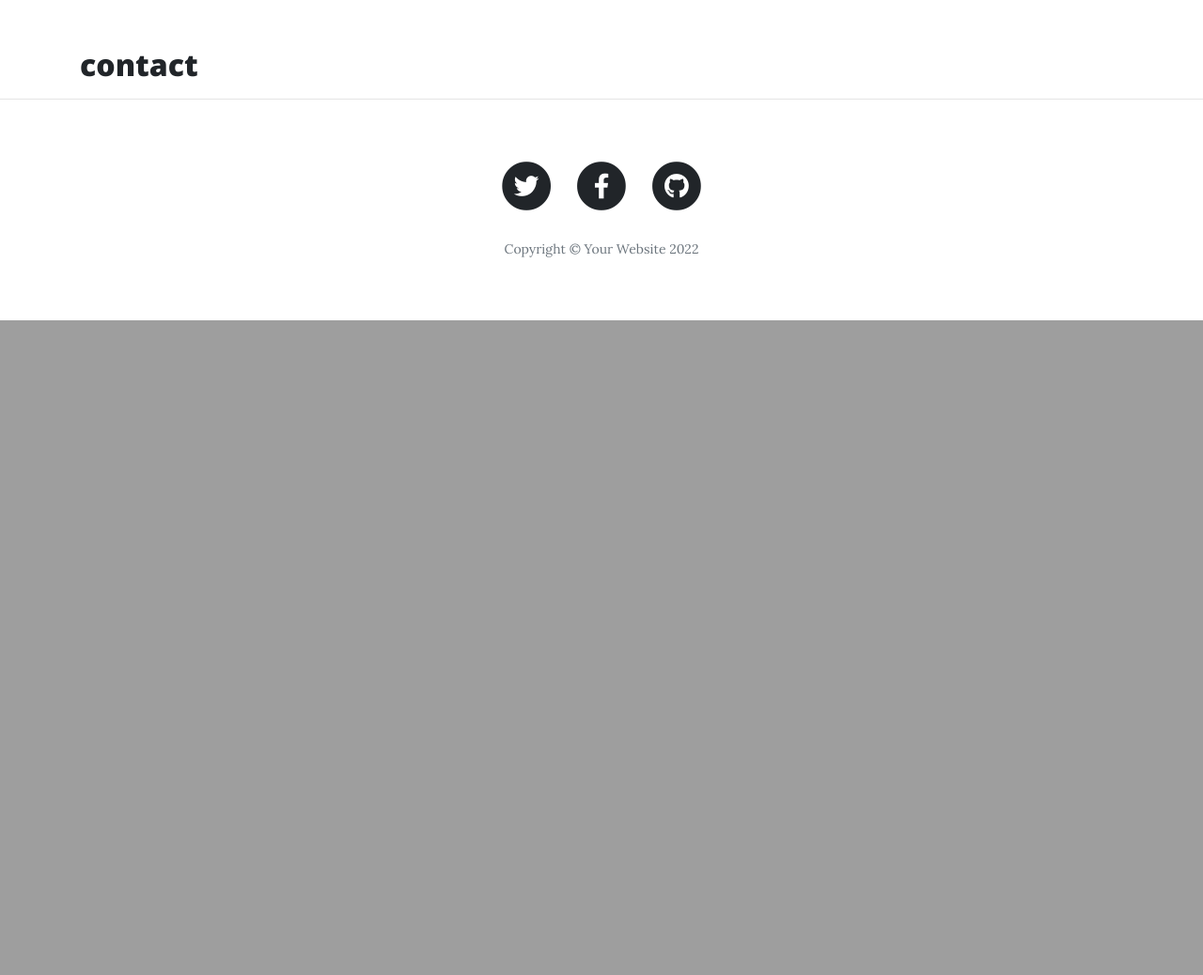
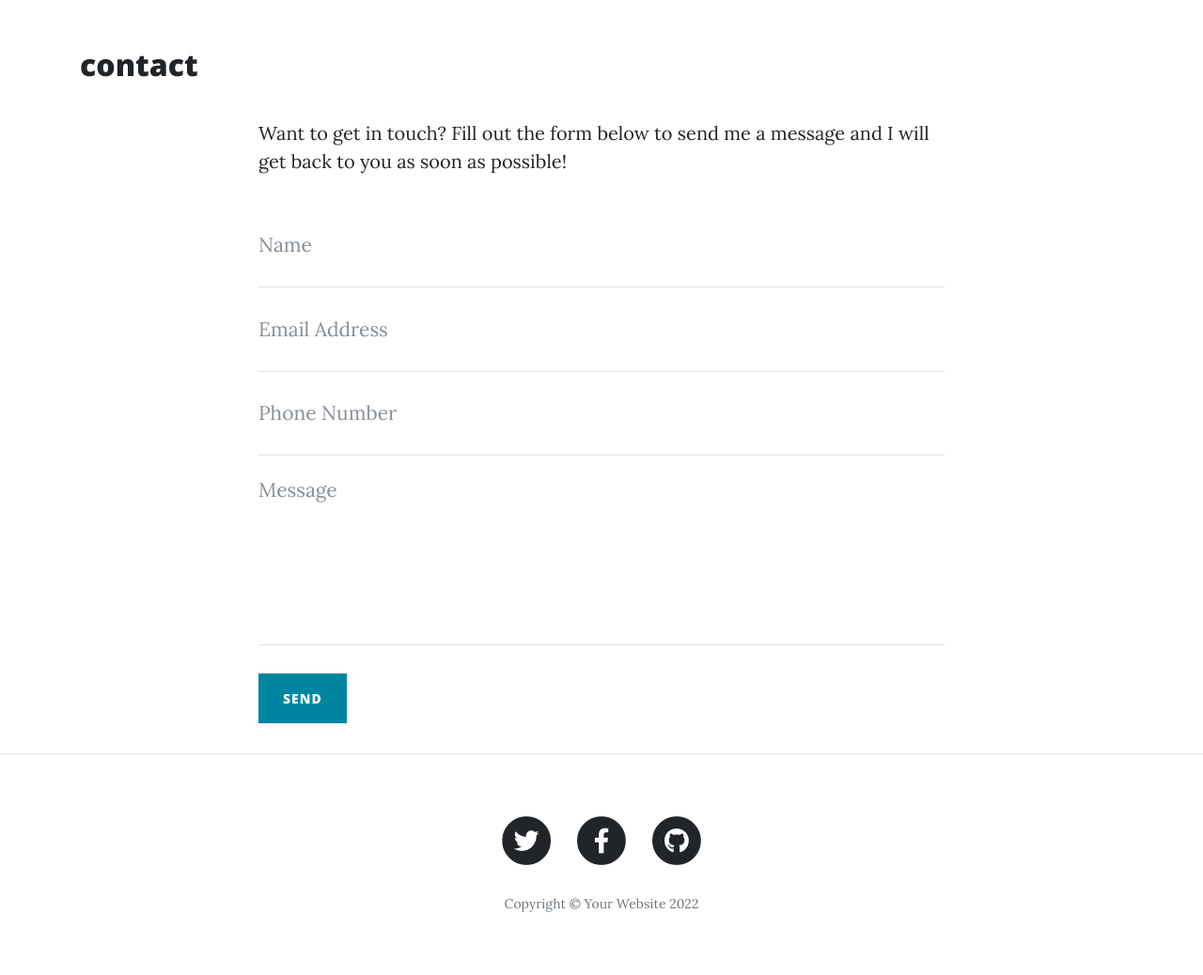
Before and after one commit to cwill83247/thorin2-flask-app, a Flask app: page /contact in a window 1280 px wide. Shown: the part 628-1666 px from the top of the page at 94% size. Before the commit the page ends 969 px from the top, so only its background shows below. Run offline with Flask 2, Linux system fonts and the light colour scheme; some libraries are stand-ins or nearby versions.

Commit message:
Add: Adding contact form functionality

```diff
--- a/run.py
+++ b/run.py
@@ -1,9 +1,10 @@
 import os
 import json
-from flask import Flask, render_template        #std imprting flask class and render template so we can start to use html seperatley form code
-
+from flask import Flask, render_template, request, flash        #std imprting flask class and render template and request library so we can start to use html seperatley form code
+if os.path.exists("env.py"):
+    import env                                  #importing env.py so can be used
 app = Flask(__name__)                           #std    creating an instance of the class with the variable name app
-
+app.secret_key =os.environ.get("SECRET_KEY")   #getting key from env.py
 #defining our index file
 @app.route("/")                                 # std deocrator when we browse to the route "/" triggers the function below index
 def index():
@@ -18,9 +19,25 @@ def about():
 
     return render_template("about.html", page_title="About", list_of_numbers=[1, 2, 3], company_data_from_json=cwdata)        #creating a new variable to hold the json values that we can pass through  to html page
 
+@app.route("/about/<member_name>")            # creating route <member_name> is a variable to hold the url value that gets passed to it
+def about_member(member_name):              # creating function "about_member"   and our view we are passing in membername from the url above.which relates to the character..
+    member = {}
+    with open("data/company.json", "r") as json_data:    #std to open the json file
+        chrisdata = json.load(json_data)               #std to assign the json data to our array
+        for obj in chrisdata:                           #loop through chris data
+            if obj["url"] == member_name:               # if the membername passed in from the url matches the url in our json file
+                member = obj                            # if condition above is met its a match effectivley so return the data using template as per below
+    return render_template("member.html", member=member)   #??? lost with the member=member  1st member is one being passed to the member.html file  2nd member is from here the member variable. unsure how other one fits in..
 
-@app.route("/contact")                                 # std deocrator and routes--- when we browse to the route "/about" triggers the function below about
+
+
+@app.route("/contact", methods=["GET", "POST"])              #methods = is so page will accept GET and POST requests,   # std deocrator and routes--- when we browse to the route "/about" triggers the function below about
 def contact():
+    if request.method == "POST":
+        #request.form(["name"])
+        #request.form(["email"])                                 # print to terminal the contents of that field that were added to the form
+        flash("Thanks {},we have received oyur message !".format(
+            request.form("name")))
     return render_template("contact.html", page_title="contact")
 
 @app.route("/careers")                                 # std deocrator and routes--- when we browse to the route "/about" triggers the function below about
--- a/templates/contact.html
+++ b/templates/contact.html
@@ -1,5 +1,46 @@
-{% extends "base.html" %}     <!--std   saying use base.html as my template-->
+{% extends "base.html" %}            <!--std   saying use base.html as my template-->
+{% block content %}                 <!-- place this in the block content area in base.html-->
+    <h2>{{ page_title }}</h2>       <!-- this is pulling in form the run.py -- page_title-->
 
-{% block content %}            <!-- place this in the block content area in base.html-->
-<h2>{{page_title}}</h2>        <!-- this is pulling in form the run.py -- page_title-->
+	<div class="row">
+		<div class="col-lg-8 col-md-10 mx-auto">
+			<p>Want to get in touch? Fill out the form below to send me a message and I will get back to you as soon as possible!</p>
+			<form method="POST" name="sentMessage" id="contactForm" novalidate>
+				<div class="control-group">
+					<div class="form-group floating-label-form-group controls">
+						<label>Name</label>
+						<input type="text" class="form-control" placeholder="Name" name="name" id="name" required data-validation-required-message="Please enter your name.">
+						<p class="help-block text-danger"></p>
+					</div>
+				</div>
+				<div class="control-group">
+					<div class="form-group floating-label-form-group controls">
+						<label>Email Address</label>
+						<input type="email" class="form-control" placeholder="Email Address" name="email" id="email" required data-validation-required-message="Please enter your email address.">
+						<p class="help-block text-danger"></p>
+					</div>
+				</div>
+				<div class="control-group">
+					<div class="form-group col-xs-12 floating-label-form-group controls">
+						<label>Phone Number</label>
+						<input type="tel" class="form-control" placeholder="Phone Number" name="phone" id="phone" required data-validation-required-message="Please enter your phone number.">
+						<p class="help-block text-danger"></p>
+					</div>
+				</div>
+				<div class="control-group">
+					<div class="form-group floating-label-form-group controls">
+						<label>Message</label>
+						<textarea rows="5" class="form-control" placeholder="Message" name="message" id="message" required data-validation-required-message="Please enter a message."></textarea>
+						<p class="help-block text-danger"></p>
+					</div>
+				</div>
+				<br>
+				<div id="success"></div>
+				<div class="form-group">
+					<button type="submit" class="btn btn-primary" id="sendMessageButton">Send</button>
+				</div>
+			</form>
+		</div>
+	</div>
+
 {% endblock %}
```
Also changed, not shown: data/company.json (+26 -13 lines), templates/about.html (+56 -20 lines), templates/member.html (added, +14 -0 lines).
